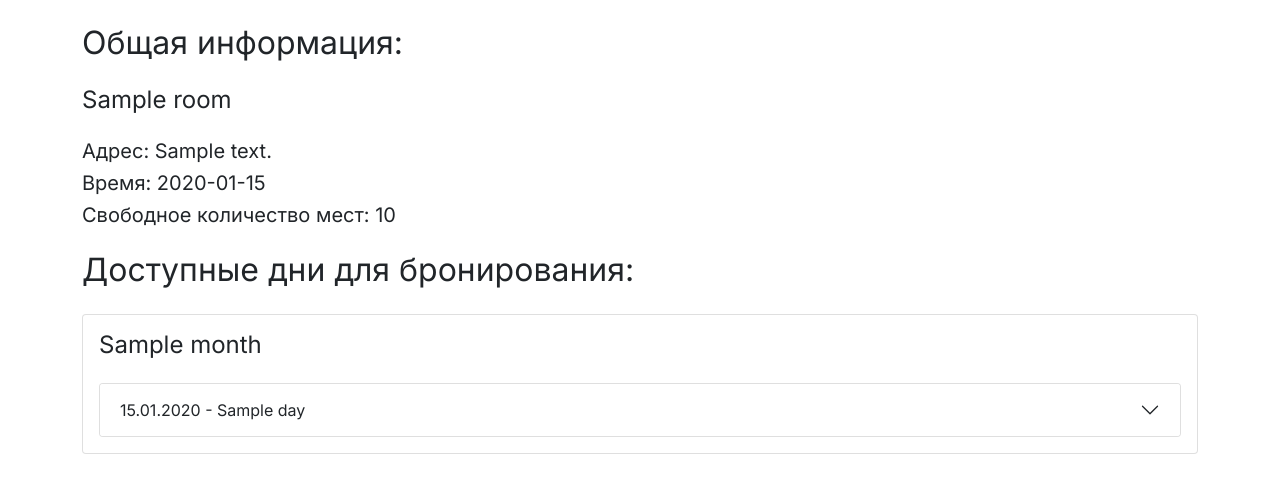
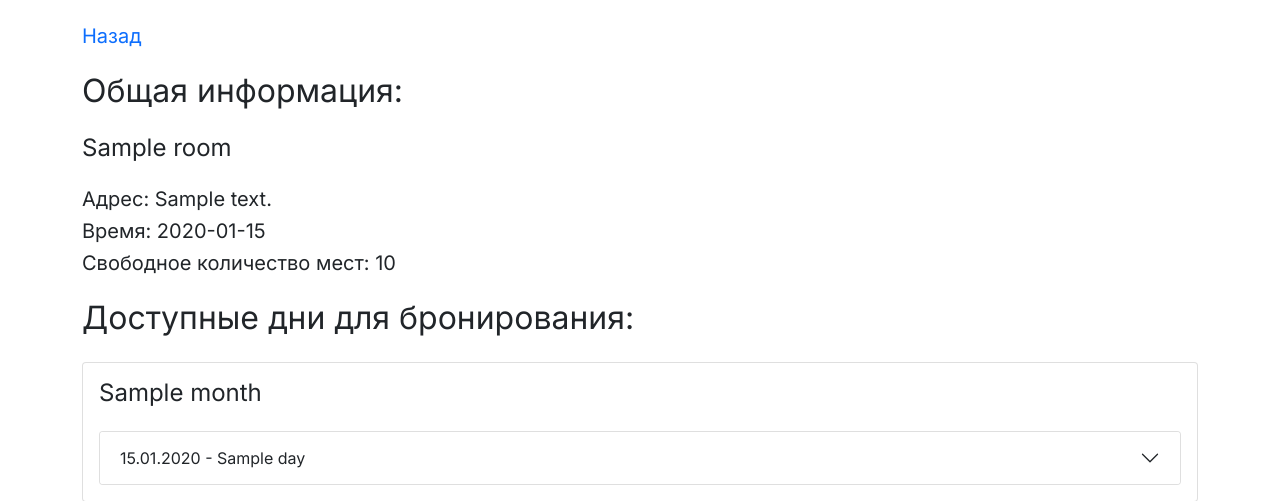
Before and after one commit to SkofiTI/bronb, a Django app: a page that uses room/templates/room/pages/room_detail.html in a window 1280 px wide. Shown: the part 87-588 px from the top of the page. Run offline with Django 4.2, Linux system fonts and the light colour scheme; tables that the repository leaves empty hold one stand-in row (values such as "Sample post").

Commit message:
Add 'back' buttons

```diff
--- a/room/templates/room/pages/room_detail.html
+++ b/room/templates/room/pages/room_detail.html
@@ -10,7 +10,10 @@
 <div class="container">
   <div class="row">
     <div class="col-12">
-      <h2>Общая информация:</h2>
+      <h5><a href="{% url 'rooms_list_url' %}" class="back-btn"
+        >Назад</a
+      ></h5>
+      <h2 class="mt-4">Общая информация:</h2>
       <h4 class="mt-4 mb-4">{{ room.title }}</h4>
       <h5>Адрес: {{ room.address }}</h5>
       <h5>Время: {{ room.time }}</h5>
--- a/templates/css/styles.css
+++ b/templates/css/styles.css
@@ -12,3 +12,7 @@ body {
 [data-time-link] {
   text-decoration: none;
 }
+
+.back-btn {
+  text-decoration: none;
+}
```
